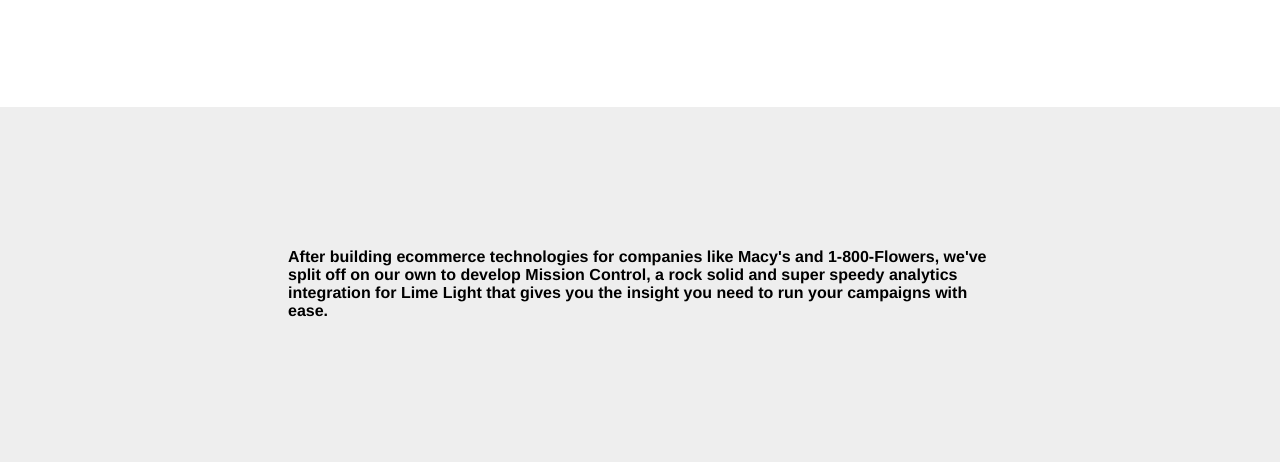
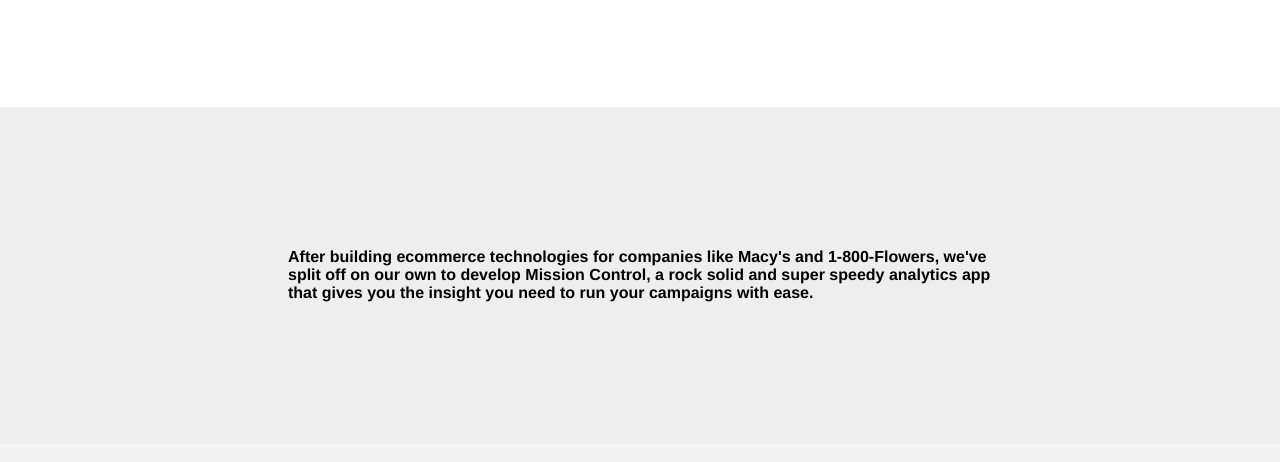
Before and after one commit to trevorwelch/sodatechnology, a plain HTML site: page index.html in a window 1280 px wide. Shown: the part 338-800 px from the top of the page. Drawn offline with Linux system fonts and the light colour scheme.

Commit message:
language update

```diff
--- a/index.html
+++ b/index.html
@@ -29,7 +29,7 @@
     <section class="dt h-100 navy pvx pvxl-ns bg-light-gray">
       <div class="dtc v-mid">
         <div class="mw7 center phm phl-ns tl tl-ns">
-          <h2 class="f4 sans-serif">After building ecommerce technologies for companies like Macy's and 1-800-Flowers, we've split off on our own to develop Mission Control, a rock solid and super speedy analytics integration for Lime Light that gives you the insight you need to run your campaigns with ease.</h2>
+          <h2 class="f4 sans-serif">After building ecommerce technologies for companies like Macy's and 1-800-Flowers, we've split off on our own to develop Mission Control, a rock solid and super speedy analytics app that gives you the insight you need to run your campaigns with ease.</h2>
         </div>
       </div>
     </section>
```
